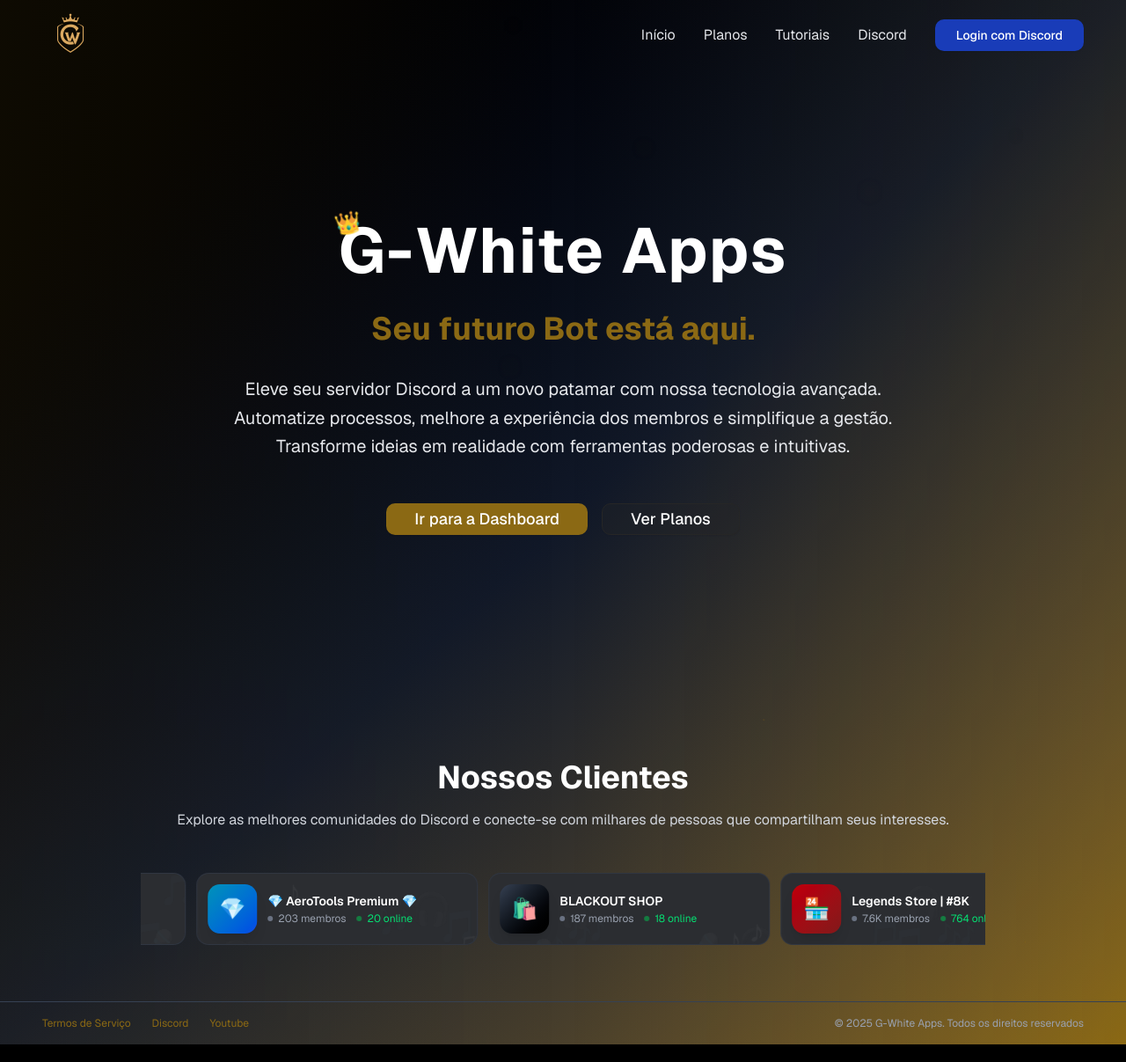
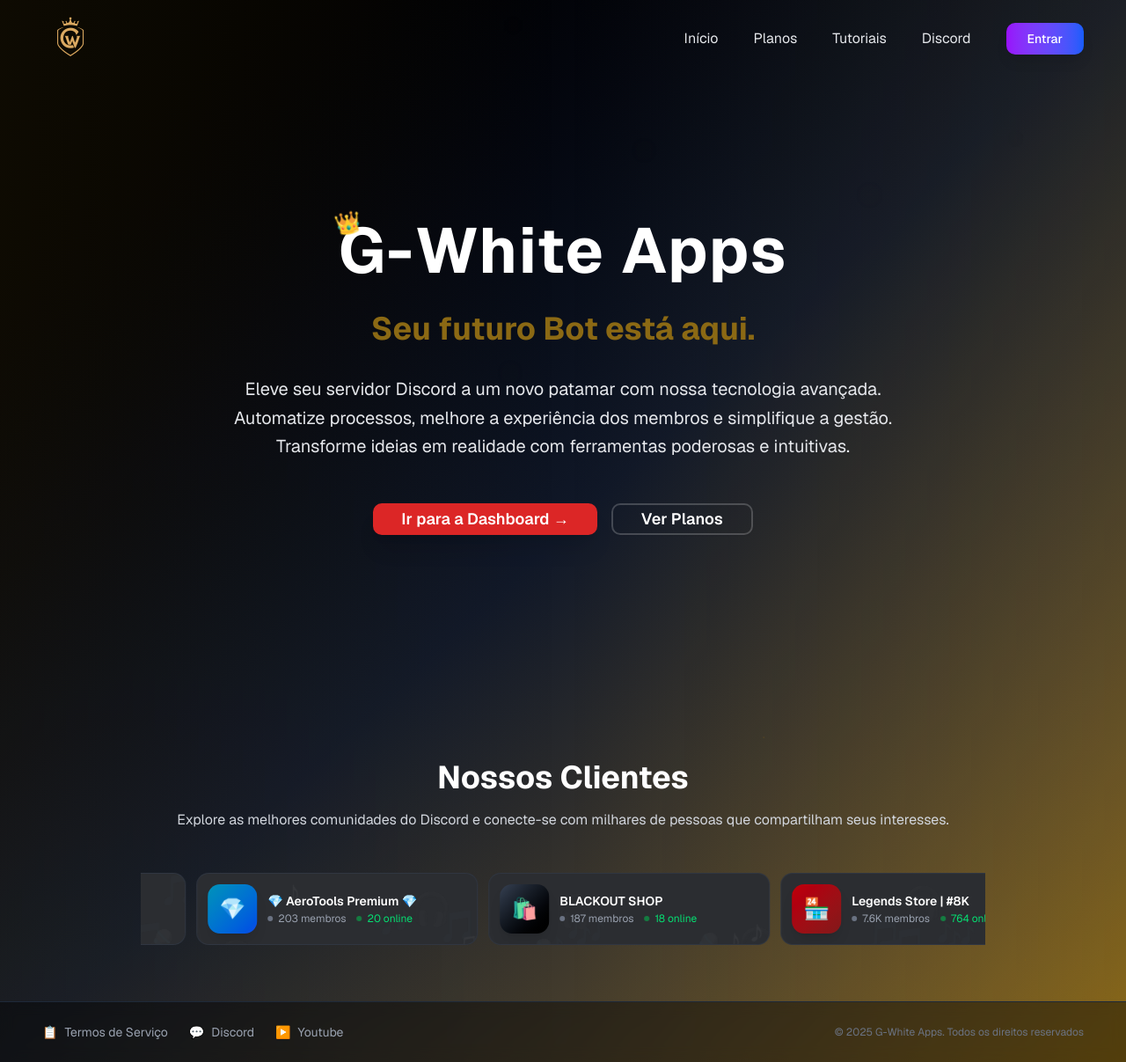
Before and after one commit to Greg-Cris/Meuprojeto, a Next.js app: page / in a window 1280 px wide. Shown: the whole page at 88% size. Built offline with nearby package versions, Linux system fonts and the light colour scheme.

Commit message:
Update page.tsx

```diff
--- a/app/page.tsx
+++ b/app/page.tsx
@@ -141,17 +141,25 @@ export default function HomePage() {
       <div className="absolute inset-0 bg-gradient-to-r from-[#8B6914]/10 via-transparent to-[#8B6914]/10 pointer-events-none" />
 
       {/* Header */}
-      <header className={`fixed top-0 left-0 right-0 flex items-center justify-between px-6 py-2 lg:px-12 z-50 transition-all duration-300 bg-transparent ${isScrolled ? "shadow-[0_4px_20px_rgba(0,0,0,0.3)]" : ""}`}>
+      <header className={`fixed top-0 left-0 right-0 flex items-center justify-between px-6 py-3 lg:px-12 z-50 transition-all duration-300 ${isScrolled ? "bg-black/80 backdrop-blur-md shadow-[0_4px_20px_rgba(0,0,0,0.6)]" : "bg-transparent"}`}>
         <div className="flex items-center">
           <img src="/gwhite-logo.png" alt="G-White Apps" className="h-16 w-auto" />
         </div>
-        <nav className="hidden md:flex items-center space-x-8">
-          <Link href="#" className="text-gray-200 hover:text-white transition-colors">Início</Link>
-          <Link href="#" className="text-gray-200 hover:text-white transition-colors">Planos</Link>
-          <Link href="#" className="text-gray-200 hover:text-white transition-colors">Tutoriais</Link>
-          <Link href="#" className="text-gray-200 hover:text-white transition-colors">Discord</Link>
-          <Button className="bg-blue-800 hover:bg-blue-900 text-white px-6 py-2 rounded-lg transition-colors">
-            Login com Discord
+        <nav className="hidden md:flex items-center space-x-2">
+          <Link href="#" className="text-gray-200 hover:text-white hover:bg-white/10 transition-all duration-200 px-4 py-2 rounded-lg">
+            Início
+          </Link>
+          <Link href="#" className="text-gray-200 hover:text-white hover:bg-white/10 transition-all duration-200 px-4 py-2 rounded-lg">
+            Planos
+          </Link>
+          <Link href="#" className="text-gray-200 hover:text-white hover:bg-white/10 transition-all duration-200 px-4 py-2 rounded-lg">
+            Tutoriais
+          </Link>
+          <Link href="#" className="text-gray-200 hover:text-white hover:bg-white/10 transition-all duration-200 px-4 py-2 rounded-lg">
+            Discord
+          </Link>
+          <Button className="bg-gradient-to-r from-purple-600 to-blue-600 hover:from-purple-700 hover:to-blue-700 text-white px-6 py-2 rounded-lg transition-all duration-200 ml-4 shadow-lg">
+            Entrar
           </Button>
         </nav>
       </header>
@@ -179,14 +187,14 @@ export default function HomePage() {
           </div>
           <div className="flex flex-col sm:flex-row gap-4 justify-center items-center">
             <Button
-              className="text-white px-8 py-3 text-lg rounded-lg"
-              style={{ backgroundColor: "#8B6914" }}
-              onMouseEnter={(e) => (e.currentTarget.style.backgroundColor = "#6B4E0A")}
-              onMouseLeave={(e) => (e.currentTarget.style.backgroundColor = "#8B6914")}
+              className="text-white px-8 py-4 text-lg rounded-lg font-semibold shadow-xl transform hover:scale-105 transition-all duration-200"
+              style={{ backgroundColor: "#DC2626" }}
+              onMouseEnter={(e) => (e.currentTarget.style.backgroundColor = "#B91C1C")}
+              onMouseLeave={(e) => (e.currentTarget.style.backgroundColor = "#DC2626")}
             >
-              Ir para a Dashboard
+              Ir para a Dashboard →
             </Button>
-            <Button variant="outline" className="bg-gray-800 hover:bg-gray-700 text-white border-gray-600 px-8 py-3 text-lg rounded-lg">
+            <Button className="bg-transparent hover:bg-white/10 text-white border-2 border-white/20 hover:border-white/40 px-8 py-4 text-lg rounded-lg font-semibold transform hover:scale-105 transition-all duration-200">
               Ver Planos
             </Button>
           </div>
@@ -223,19 +231,19 @@ export default function HomePage() {
       </section>
 
       {/* Footer */}
-      <footer className="flex items-center justify-between px-6 py-4 lg:px-12 border-t border-gray-700 relative z-10">
+      <footer className="flex flex-col sm:flex-row items-center justify-between px-6 py-6 lg:px-12 border-t border-gray-800 relative z-10 bg-black/40 backdrop-blur-sm gap-4">
         <div className="flex items-center space-x-6">
-          <Link href="#" className="transition-colors text-xs" style={{ color: "#8B6914" }} onMouseEnter={(e) => (e.currentTarget.style.color = "#6B4E0A")} onMouseLeave={(e) => (e.currentTarget.style.color = "#8B6914")}>
-            Termos de Serviço
+          <Link href="#" className="text-gray-400 hover:text-white transition-colors text-sm flex items-center gap-2">
+            <span>📋</span> Termos de Serviço
           </Link>
-          <Link href="#" className="transition-colors text-xs" style={{ color: "#8B6914" }} onMouseEnter={(e) => (e.currentTarget.style.color = "#6B4E0A")} onMouseLeave={(e) => (e.currentTarget.style.color = "#8B6914")}>
-            Discord
+          <Link href="#" className="text-gray-400 hover:text-white transition-colors text-sm flex items-center gap-2">
+            <span>💬</span> Discord
           </Link>
-          <Link href="#" className="transition-colors text-xs" style={{ color: "#8B6914" }} onMouseEnter={(e) => (e.currentTarget.style.color = "#6B4E0A")} onMouseLeave={(e) => (e.currentTarget.style.color = "#8B6914")}>
-            Youtube
+          <Link href="#" className="text-gray-400 hover:text-white transition-colors text-sm flex items-center gap-2">
+            <span>▶️</span> Youtube
           </Link>
         </div>
-        <div className="text-gray-400 text-xs">© 2025 G-White Apps. Todos os direitos reservados</div>
+        <div className="text-gray-500 text-xs">© 2025 G-White Apps. Todos os direitos reservados</div>
       </footer>
     </div>
   )
```
